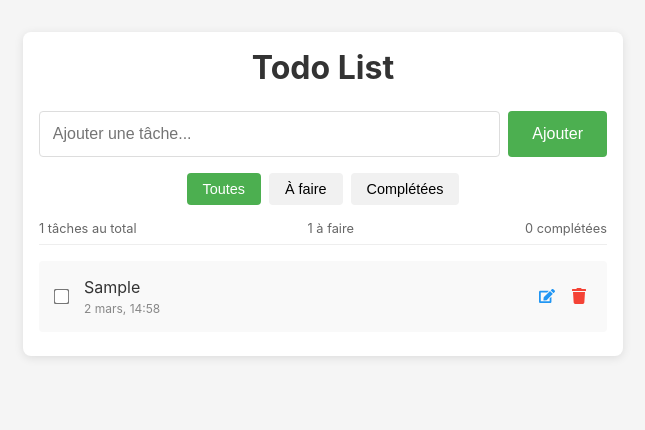
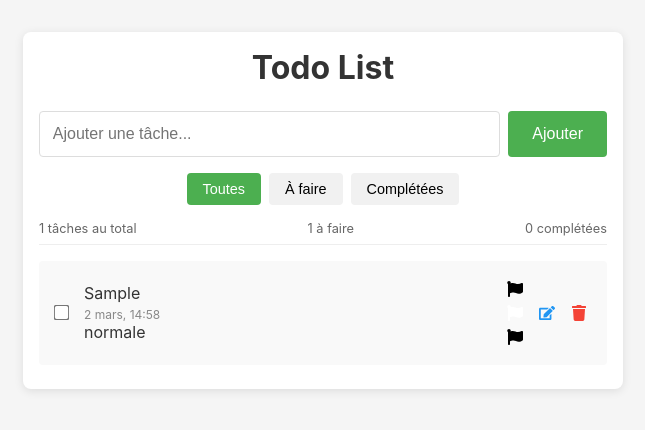
Before and after one commit to fremonto/todo-app, a React (Create React App) app: page / in a window 1280 px wide. Both pictures are taken after typing "Sample" into the empty fields and a click on the button "Ajouter". Shown: the top 430 px of the page, without its empty margins (317-962 px from the left). Built offline with nearby package versions, Linux system fonts and the light colour scheme.

Commit message:
Mise à jour du composant TodoItem pour la gestion des priorités

```diff
--- a/src/components/TodoItem.js
+++ b/src/components/TodoItem.js
@@ -1,24 +1,44 @@
 import React, { useState } from 'react';
-import { FaTrash, FaEdit, FaCheck, FaTimes } from 'react-icons/fa';
+import { FaTrash, FaEdit, FaCheck, FaTimes, FaFlag } from 'react-icons/fa';
 import './TodoItem.css';
 
-function TodoItem({ todo, toggleComplete, deleteTodo, editTodo }) {
+function TodoItem({ todo, toggleComplete, deleteTodo, editTodo, changePriority }) {
   const [isEditing, setIsEditing] = useState(false);
   const [editText, setEditText] = useState(todo.text);
+  const [editPriority, setEditPriority] = useState(todo.priority || 'normale');
 
   const handleEdit = () => {
     setIsEditing(true);
     setEditText(todo.text);
+    setEditPriority(todo.priority || 'normale');
   };
 
   const handleSave = () => {
-    editTodo(todo.id, editText);
+    editTodo(todo.id, editText, editPriority);
     setIsEditing(false);
   };
 
   const handleCancel = () => {
     setIsEditing(false);
     setEditText(todo.text);
+    setEditPriority(todo.priority || 'normale');
+  };
+
+  const handlePriorityChange = (priority) => {
+    if (changePriority) {
+      changePriority(todo.id, priority);
+    }
+  };
+
+  const getPriorityColor = (priority) => {
+    switch (priority) {
+      case 'haute':
+        return 'priority-high';
+      case 'basse':
+        return 'priority-low';
+      default:
+        return 'priority-normal';
+    }
   };
 
   const formatDate = (dateString) => {
@@ -32,7 +52,7 @@ function TodoItem({ todo, toggleComplete, deleteTodo, editTodo }) {
   };
 
   return (
-    <div className={`todo-item ${todo.completed ? 'completed' : ''}`}>
+    <div className={`todo-item ${todo.completed ? 'completed' : ''} ${getPriorityColor(todo.priority)}`}>
       {isEditing ? (
         <div className="edit-form">
           <input
@@ -41,6 +61,15 @@ function TodoItem({ todo, toggleComplete, deleteTodo, editTodo }) {
             onChange={(e) => setEditText(e.target.value)}
             autoFocus
           />
+          <select
+            value={editPriority}
+            onChange={(e) => setEditPriority(e.target.value)}
+            className="priority-select"
+          >
+            <option value="basse">Basse</option>
+            <option value="normale">Normale</option>
+            <option value="haute">Haute</option>
+          </select>
           <div className="edit-actions">
             <button onClick={handleSave} className="save-btn">
               <FaCheck />
@@ -59,9 +88,39 @@ function TodoItem({ todo, toggleComplete, deleteTodo, editTodo }) {
           />
           <div className="todo-content">
             <div className="todo-text">{todo.text}</div>
-            <div className="todo-date">{formatDate(todo.createdAt)}</div>
+            <div className="todo-meta">
+              <div className="todo-date">{formatDate(todo.createdAt)}</div>
+              <div className={`todo-priority ${getPriorityColor(todo.priority)}`}>
+                {todo.priority || 'normale'}
+              </div>
+            </div>
           </div>
           <div className="todo-actions">
+            {!todo.completed && (
+              <div className="priority-actions">
+                <button
+                  onClick={() => handlePriorityChange('basse')}
+                  className={`priority-btn ${todo.priority === 'basse' ? 'active' : ''}`}
+                  title="Priorité basse"
+                >
+                  <FaFlag className="priority-icon priority-low" />
+                </button>
+                <button
+                  onClick={() => handlePriorityChange('normale')}
+                  className={`priority-btn ${todo.priority === 'normale' || !todo.priority ? 'active' : ''}`}
+                  title="Priorité normale"
+                >
+                  <FaFlag className="priority-icon priority-normal" />
+                </button>
+                <button
+                  onClick={() => handlePriorityChange('haute')}
+                  className={`priority-btn ${todo.priority === 'haute' ? 'active' : ''}`}
+                  title="Priorité haute"
+                >
+                  <FaFlag className="priority-icon priority-high" />
+                </button>
+              </div>
+            )}
             <button onClick={handleEdit} className="edit-btn" disabled={todo.completed}>
               <FaEdit />
             </button>
```
